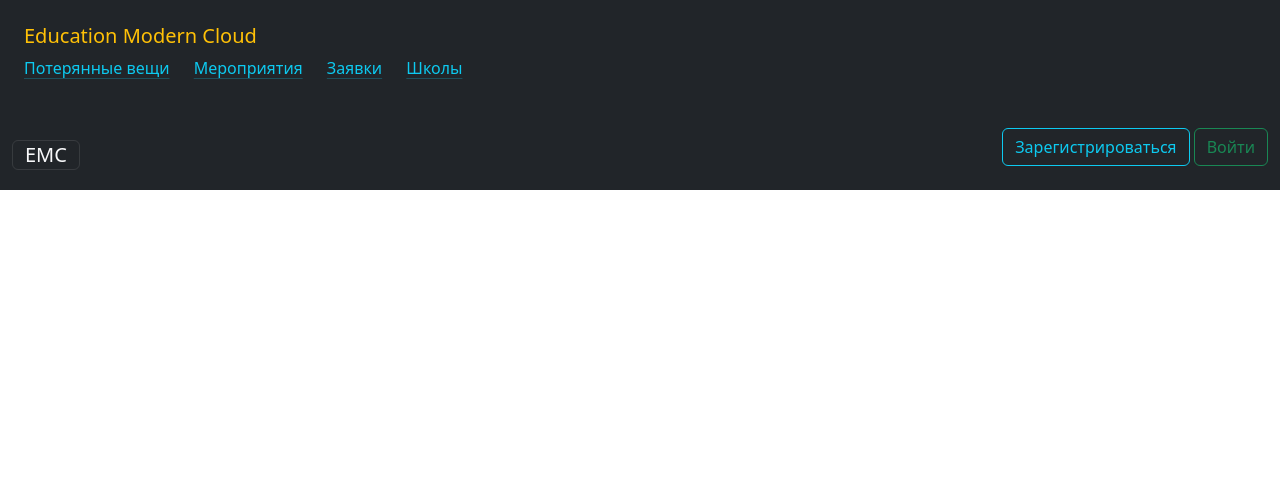
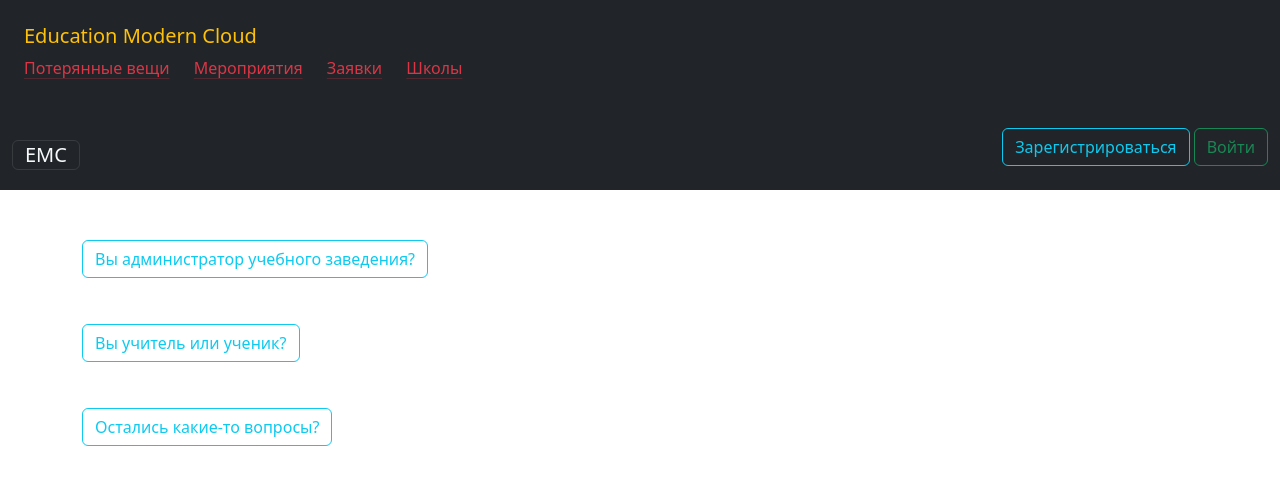
Before and after one commit to Cheshuyka/EMC, a Flask app: page / in a window 1280 px wide, after a click on "EMC". Shown: the top 485 px of the page. Run offline with Flask 3, Linux system fonts and the light colour scheme.

Commit message:
added main page

```diff
--- a/main.py
+++ b/main.py
@@ -45,7 +45,7 @@ def load_user(user_id):
 
 @app.route('/')
 def index():
-    return render_template('base.html', title='EMC')
+    return render_template('mainPage.html', title='EMC')
 
 
 @app.route('/register', methods=['GET', 'POST'])
@@ -95,6 +95,7 @@ def logout():
 
 
 @app.route('/change_profile', methods=['POST', 'GET'])
+@login_required
 def change():
     db_sess = db_session.create_session()
     user = db_sess.query(User).filter(User.id == current_user.id).first()
@@ -117,6 +118,7 @@ def change():
 
 
 @app.route('/send_request', methods=['POST', 'GET'])
+@login_required
 def send_request():
     db_sess = db_session.create_session()
     user = db_sess.query(User).filter(User.id == current_user.id).first()
@@ -138,11 +140,13 @@ def send_request():
 
 
 @app.route('/profile')
+@login_required
 def profile():
     return render_template('profile.html', title='Авторизация')
 
 
 @app.route('/requests', methods=['GET', 'POST'])
+@login_required
 def requests():
     db_sess = db_session.create_session()
     if current_user.position == 'Учитель':
@@ -151,10 +155,13 @@ def requests():
     elif current_user.position == 'Админ школы':
         users = db_sess.query(User).filter((User.position == 'Учитель') | (User.position == 'Ученик') | (User.position == 'Админ школы'),
                                            User.verified == 0, User.school == current_user.school).all()
+    else:
+        abort(403)
     return render_template('requests.html', title='Авторизация', users=users)
 
 
 @app.route('/schools', methods=['GET', 'POST'])
+@login_required
 def schools():
     form = AddSchool()
     if form.validate_on_submit():
@@ -176,6 +183,7 @@ def schools():
 
 
 @app.route('/accept_request/<int:id>')
+@login_required
 def accept_request(id):
     db_sess = db_session.create_session()
     user = db_sess.query(User).filter(User.id == id).first()
@@ -185,6 +193,7 @@ def accept_request(id):
 
 
 @app.route('/cancel_request/<int:id>')
+@login_required
 def cancel_request(id):
     db_sess = db_session.create_session()
     cancel = request.args['cancel']
@@ -193,6 +202,10 @@ def cancel_request(id):
     user.verified = 1
     db_sess.commit()
     return redirect('/requests')
+
+
+def security():  # TODO: проверка юзеров (в случае, если сайт введен в адресной строке)
+    pass
 
 
 if __name__ == '__main__':
--- a/templates/base.html
+++ b/templates/base.html
@@ -12,10 +12,24 @@
   <div class="bg-dark p-4">
     <h5 class="text-warning bg-dark">Education Modern Cloud</h5>
         <p>
-            <a href="" class="link-info link-offset-2 link-underline-opacity-25 link-underline-opacity-100-hover">Потерянные вещи</a>
-            <a href="" style="margin-left: 20px" class="link-info link-offset-2 link-underline-opacity-25 link-underline-opacity-100-hover">Мероприятия</a>
-            <a href="/requests" style="margin-left: 20px" class="link-info link-offset-2 link-underline-opacity-25 link-underline-opacity-100-hover">Заявки</a>
-            <a href="/schools" style="margin-left: 20px" class="link-info link-offset-2 link-underline-opacity-25 link-underline-opacity-100-hover">Школы</a>
+            {% if current_user.is_authenticated %}
+                {% if current_user.verified == 2 %}
+                    <a href="" class="link-info link-offset-2 link-underline-opacity-25 link-underline-opacity-100-hover">Потерянные вещи</a>
+                    <a href="" style="margin-left: 20px" class="link-info link-offset-2 link-underline-opacity-25 link-underline-opacity-100-hover">Мероприятия</a>
+                    <a href="/requests" style="margin-left: 20px" class="link-info link-offset-2 link-underline-opacity-25 link-underline-opacity-100-hover">Заявки</a>
+                    <a href="/schools" style="margin-left: 20px" class="link-info link-offset-2 link-underline-opacity-25 link-underline-opacity-100-hover">Школы</a>
+                {% else %}
+                    <a class="link-danger link-offset-2 link-underline-opacity-25 link-underline-opacity-100-hover">Потерянные вещи</a>
+                    <a style="margin-left: 20px" class="link-danger link-offset-2 link-underline-opacity-25 link-underline-opacity-100-hover">Мероприятия</a>
+                    <a style="margin-left: 20px" class="link-danger link-offset-2 link-underline-opacity-25 link-underline-opacity-100-hover">Заявки</a>
+                    <a style="margin-left: 20px" class="link-danger link-offset-2 link-underline-opacity-25 link-underline-opacity-100-hover">Школы</a>
+                {% endif %}
+            {% else %}
+                <a class="link-danger link-offset-2 link-underline-opacity-25 link-underline-opacity-100-hover">Потерянные вещи</a>
+                <a style="margin-left: 20px" class="link-danger link-offset-2 link-underline-opacity-25 link-underline-opacity-100-hover">Мероприятия</a>
+                <a style="margin-left: 20px" class="link-danger link-offset-2 link-underline-opacity-25 link-underline-opacity-100-hover">Заявки</a>
+                <a style="margin-left: 20px" class="link-danger link-offset-2 link-underline-opacity-25 link-underline-opacity-100-hover">Школы</a>
+            {% endif %}
         </p>
   </div>
 </div>
--- /dev/null
+++ b/templates/mainPage.html
@@ -0,0 +1,42 @@
+{% extends "base.html" %}
+
+{% block content %}
+    <p>
+        <a style="margin-top:50px" class="btn btn-outline-info" data-bs-toggle="collapse" href="#collapseAdmin" role="button" aria-expanded="false" aria-controls="collapseAdmin">
+        Вы администратор учебного заведения?
+        </a>
+    </p>
+    <div class="collapse" id="collapseAdmin">
+        <div class="card card-body">
+            <h5>Просто напишите нам на почту "<span class="text-warning">EMC_connection@gmail.com</span>" и ждите ответа.<br>Это так просто, не правда ли?</h5>
+        </div>
+    </div>
+    <p>
+        <a style="margin-top:30px" class="btn btn-outline-info" data-bs-toggle="collapse" href="#collapseTeacherStudent" role="button" aria-expanded="false" aria-controls="collapseTeacherStudent">
+        Вы учитель или ученик?
+        </a>
+    </p>
+    <div class="collapse" id="collapseTeacherStudent">
+        <div class="card card-body">
+            <h5>
+                1) Для начала <a class="link-success link-offset-2 link-underline-opacity-25 link-underline-opacity-100-hover" href="/register">зарегистрируйтесь</a> на сайте и заполните все необходимые данные<br>
+                2) Затем зайдите в <a class="link-success link-offset-2 link-underline-opacity-25 link-underline-opacity-100-hover" href="/profile">профиль</a> (будучи зарегистрированным)<br>
+                3) Там заполните графы "школа, класс" и в специальности выберите <span class="text-warning">"учитель/ученик"</span>. Нажмите зеленую кнопку "сохранить изменения".<br>
+                4) Если вы верно выполнили предыдущие шаги, то изменения должны были сохраниться.<br>
+                5) В профиле нажмите кнопку "отправить заявку". Теперь остается только ждать действий администрации вашей школы.
+            </h5>
+        </div>
+    </div>
+    <p>
+        <a style="margin-top:30px" class="btn btn-outline-info" data-bs-toggle="collapse" href="#collapseSupport" role="button" aria-expanded="false" aria-controls="collapseSupport">
+        Остались какие-то вопросы?
+        </a>
+    </p>
+    <div class="collapse" id="collapseSupport">
+        <div class="card card-body">
+            <h5>
+                Просто напишите нам на почту "<span class="text-warning">EMC_support@gmail.com</span>" и мы Вам поможем!
+            </h5>
+        </div>
+    </div>
+{% endblock %}
```
